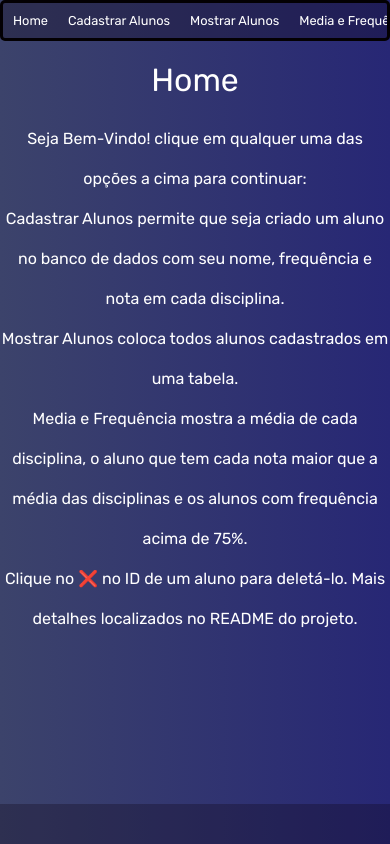
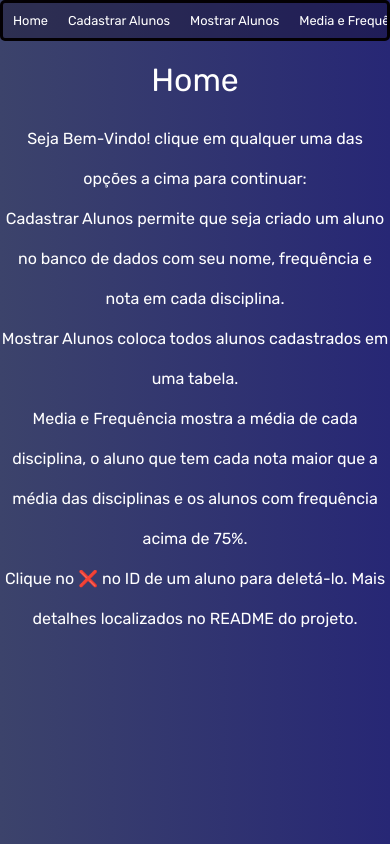
Before and after one commit to Saaanzio/CRUD-Alunos, a React (Vite) app in the folder ProjetoDTI/: page / in a window 390 px wide. Built offline with nearby package versions, Linux system fonts and the light colour scheme.

Commit message:
Removed footer and changed background color

```diff
--- a/ProjetoDTI/src/home/App.jsx
+++ b/ProjetoDTI/src/home/App.jsx
@@ -25,7 +25,6 @@ function App() {
           </Routes>
         </BrowserRouter>
       </div>
-      <footer></footer>
     </>
   )
 }
--- a/ProjetoDTI/src/home/Estilos/style.css
+++ b/ProjetoDTI/src/home/Estilos/style.css
@@ -111,6 +111,6 @@ a{
         width: 50%;
     }
     html{
-        background: #272775;
+        background: linear-gradient(90deg, #3c436b 0%, #272775 100%);;
     }
 }
```
